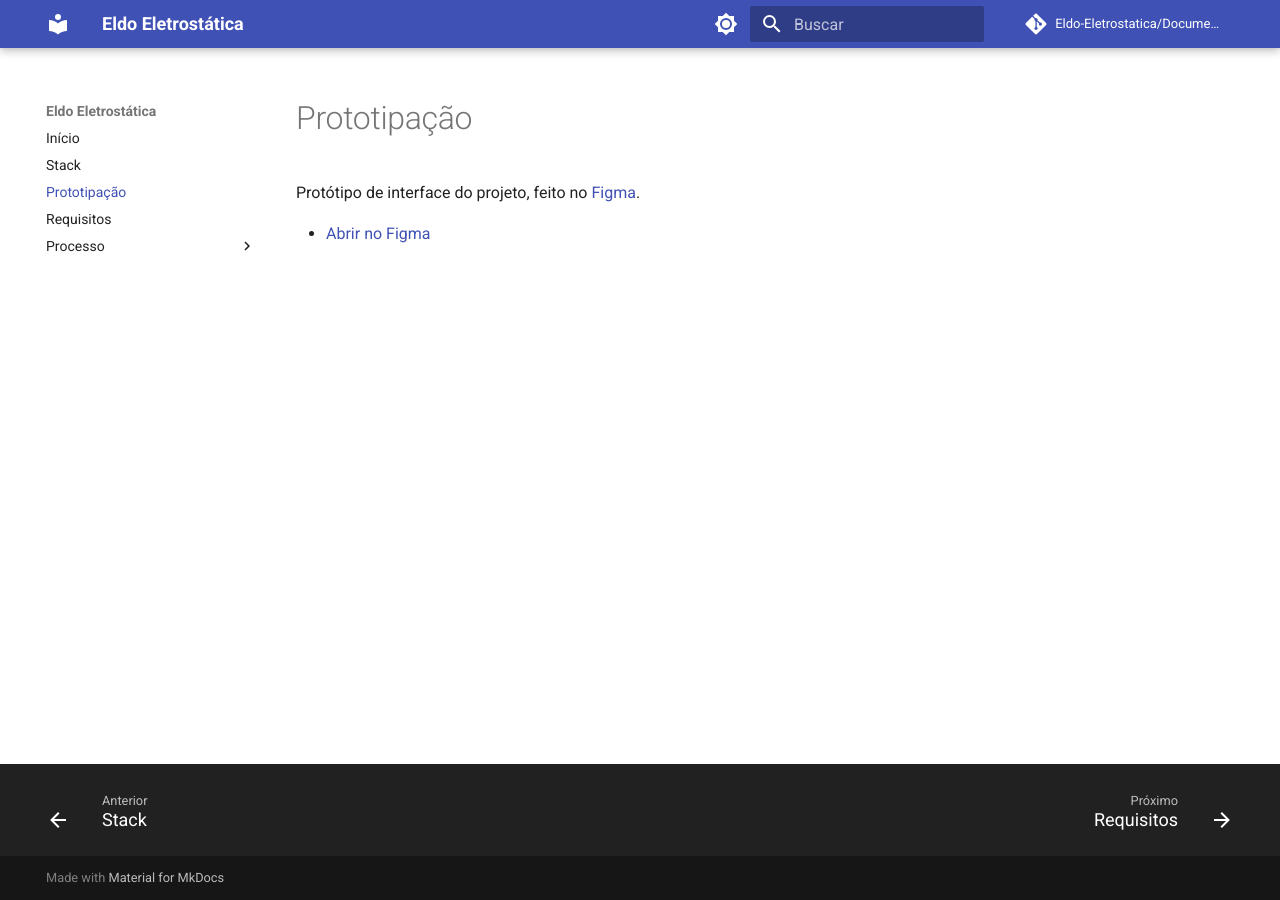
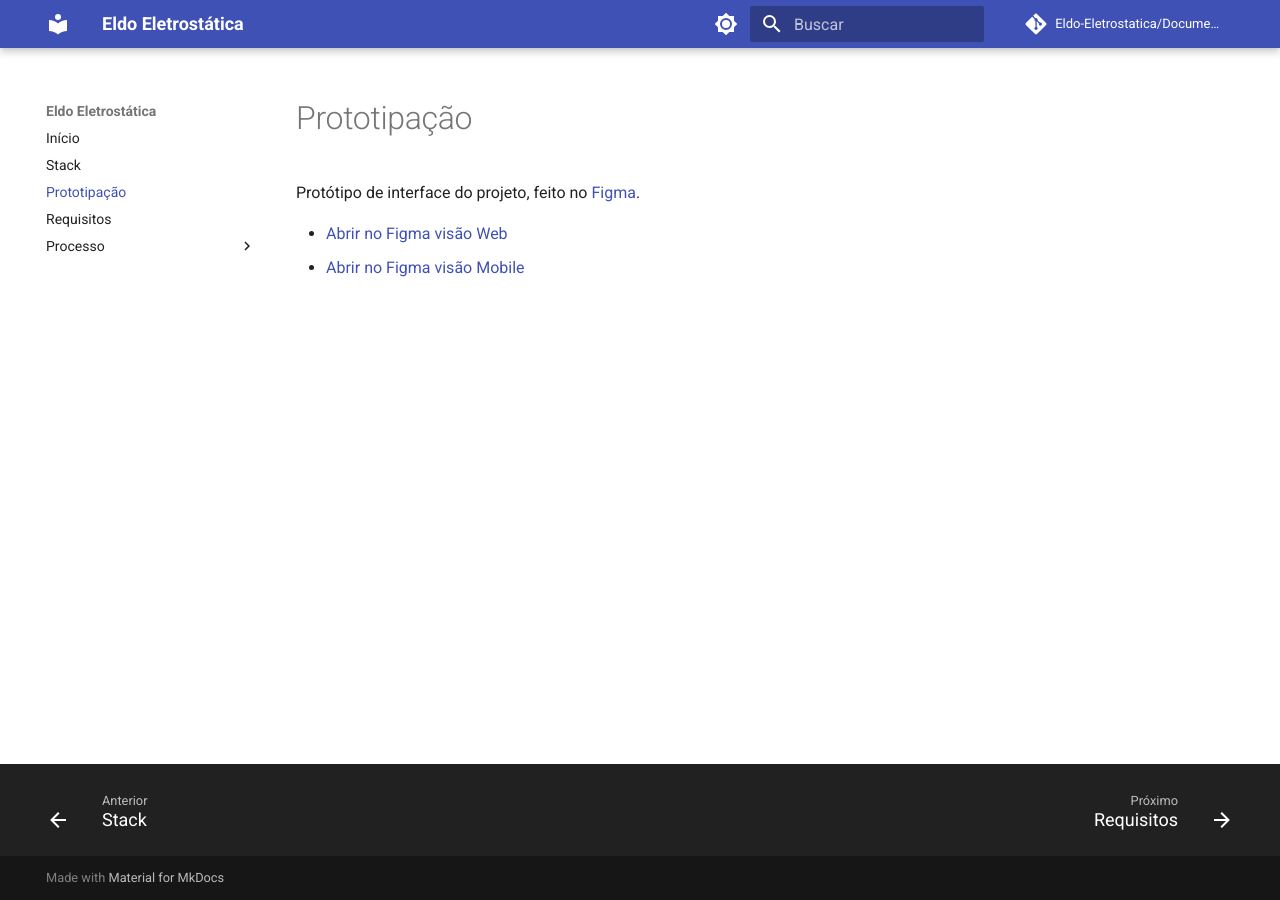
Before and after one commit to Eldo-Eletrostatica/Documentacao, an MkDocs documentation site: the page built from docs/prototipacao.md, in a window 1280 px wide. Built offline with MkDocs 1.6.1 and Material for MkDocs 9.7.7, drawn with Linux system fonts in a browser that asks for light colours; comment, search, counter and statistics services are not loaded.

Commit message:
fix(docs): conserta links do prototipo figma

```diff
--- a/docs/prototipacao.md
+++ b/docs/prototipacao.md
@@ -2,10 +2,11 @@
 
 Protótipo de interface do projeto, feito no [Figma](https://www.figma.com/).
 
-- [Abrir no Figma](https://www.figma.com/make/Xr3hvEDiwJTyYf1Yrgl309/Eldo-pinturas?p=f&t=tL0UXZYajSHw7a49-0&preview-route=%2Forcamento)
+- [Abrir no Figma visão Web](https://bush-side-69347853.figma.site/)
+- [Abrir no Figma visão Mobile](https://www.figma.com/make/Xr3hvEDiwJTyYf1Yrgl309/Eldo-pinturas?code-node-id=0-6&p=f&t=2K123ZM7stJ4C7jr-0&fullscreen=1)
 
 <!--
 TODO: substituir SEU_LINK_AQUI pelo link de compartilhamento do Figma
 (Share → Copy link). Cole o link como está, sem editar.
 -->
-<!-- <iframe style="border: 1px solid rgba(0, 0, 0, 0.1);" width="100%" height="600" src="https://www.figma.com/embed?embed_host=share&url=SEU_LINK_AQUI" allowfullscreen></iframe> -->
+<!-- <iframe style="border: 1px solid rgba(0, 0, 0, 0.1);" width="100%" height="600" src="https://www.figma.com/embed?embed_host=share&url=https://bush-side-69347853.figma.site/" allowfullscreen></iframe> -->
```
